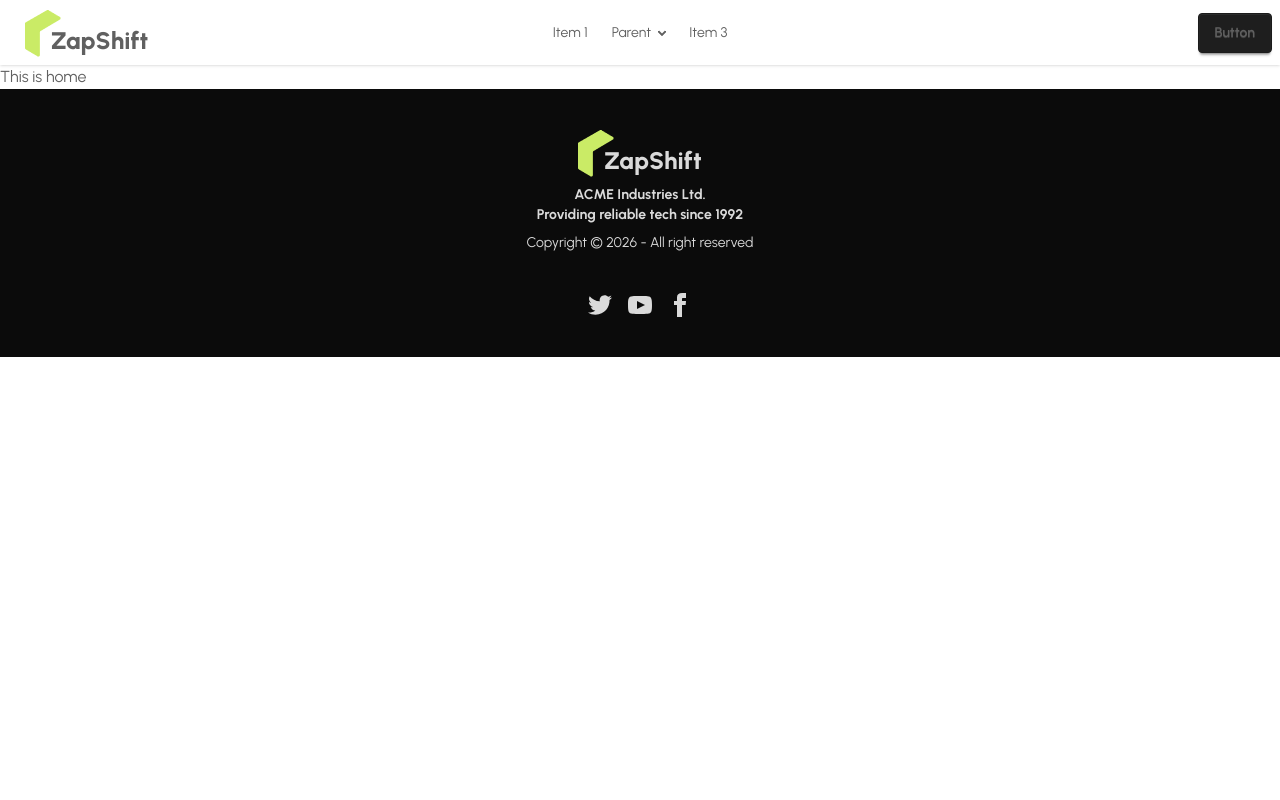
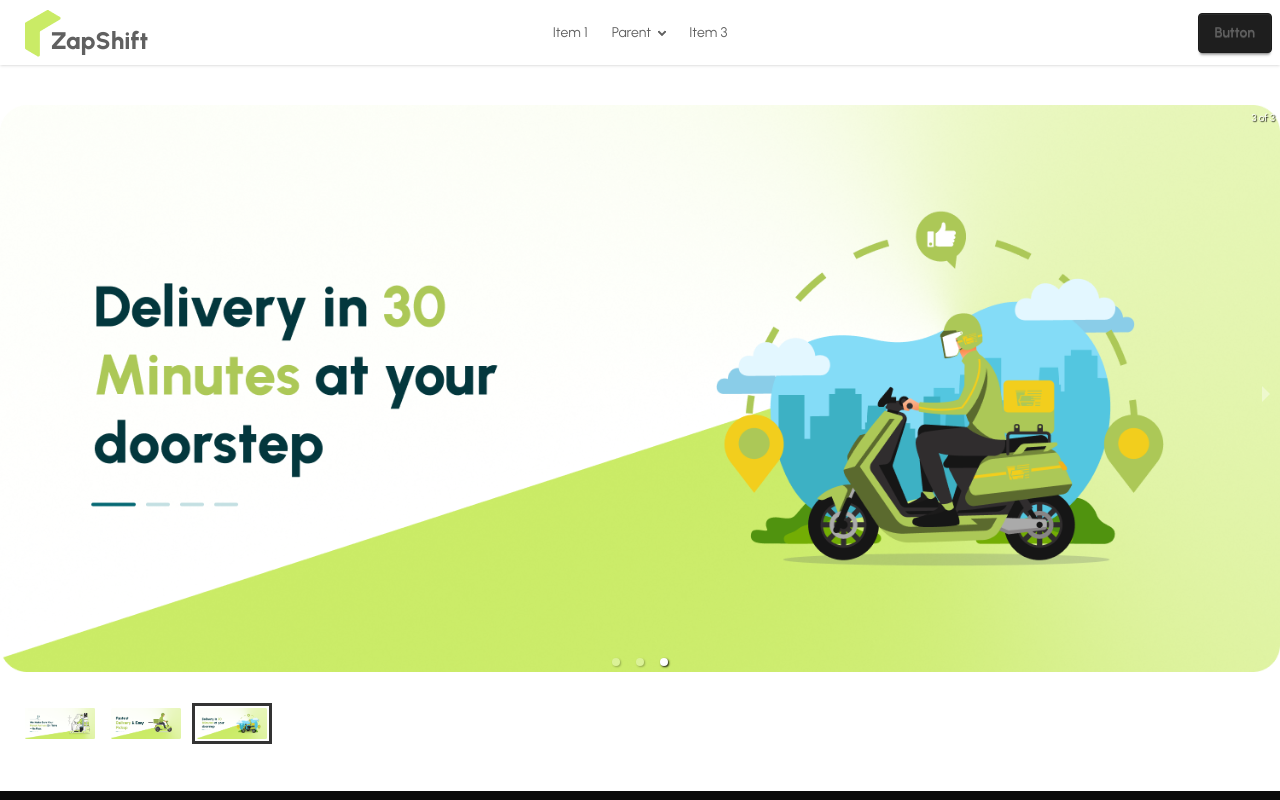
Before and after one commit to Al-Amin018555/zap-shift-client, a React (Vite) app: page / in a window 1280 px wide. Shown: the top 800 px of the page. Built offline with nearby package versions, Linux system fonts and the light colour scheme.

Commit message:
banner carousel added:

```diff
--- a/package.json
+++ b/package.json
@@ -13,6 +13,7 @@
     "@tailwindcss/vite": "^4.3.0",
     "react": "^19.2.6",
     "react-dom": "^19.2.6",
+    "react-responsive-carousel": "^3.2.23",
     "react-router": "^7.15.0",
     "tailwindcss": "^4.3.0"
   },
--- a/src/pages/Home/Home/Banner/Banner.jsx
+++ b/src/pages/Home/Home/Banner/Banner.jsx
@@ -1,7 +1,22 @@
+import "react-responsive-carousel/lib/styles/carousel.min.css"; // requires a loader
+import { Carousel } from 'react-responsive-carousel';
+import bannerImg1 from '../../../../assets/banner/banner1.png'
+import bannerImg2 from '../../../../assets/banner/banner2.png'
+import bannerImg3 from '../../../../assets/banner/banner3.png'
 const Banner = () => {
     return (
         <div>
-
+            <Carousel autoPlay={true} infiniteLoop={true} interval={2000}>
+                <div>
+                    <img src={bannerImg1} />
+                </div>
+                <div>
+                    <img src={bannerImg2} />
+                </div>
+                <div>
+                    <img src={bannerImg3} />
+                </div>
+            </Carousel>
         </div>
     );
 };
--- a/src/pages/Home/Home/Home.jsx
+++ b/src/pages/Home/Home/Home.jsx
@@ -1,7 +1,11 @@
+import Banner from "./Banner/Banner";
+
 const Home = () => {
     return (
         <div>
-            <h2>This is home</h2>
+            <div className="my-10">
+                <Banner></Banner>
+            </div>
         </div>
     );
 };
```
Also changed, not shown: 1 other file (tests, documents, lock files or other folders).
